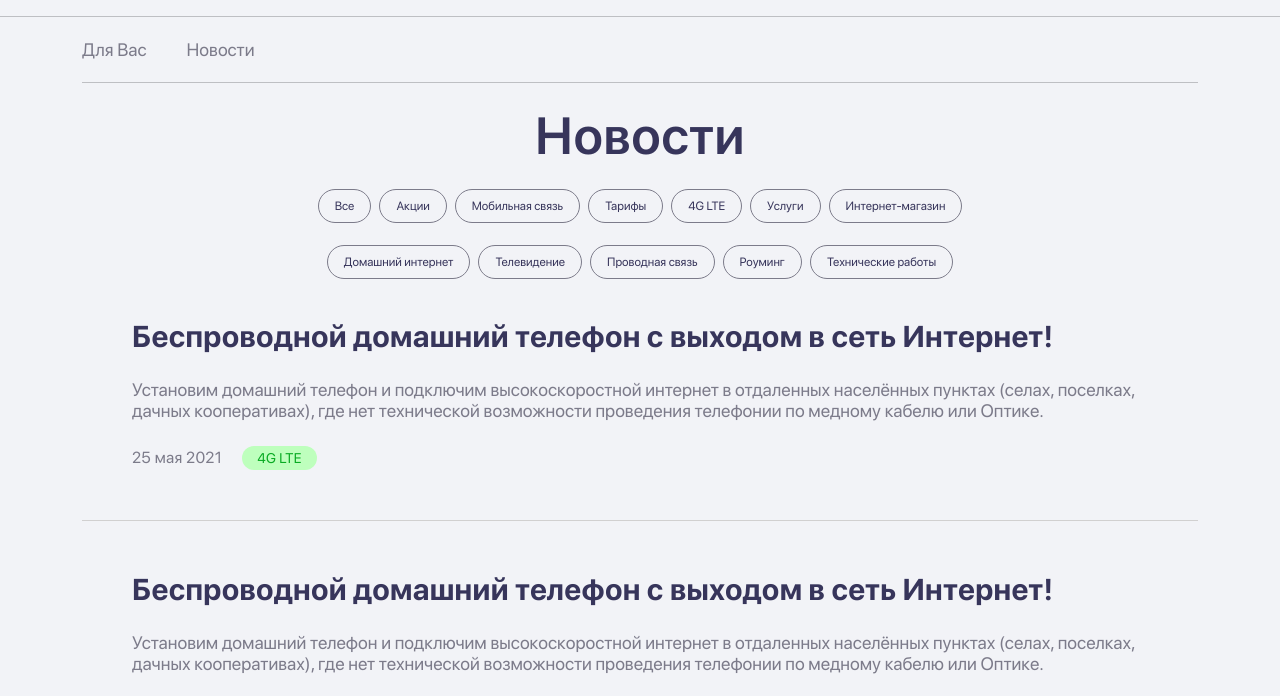
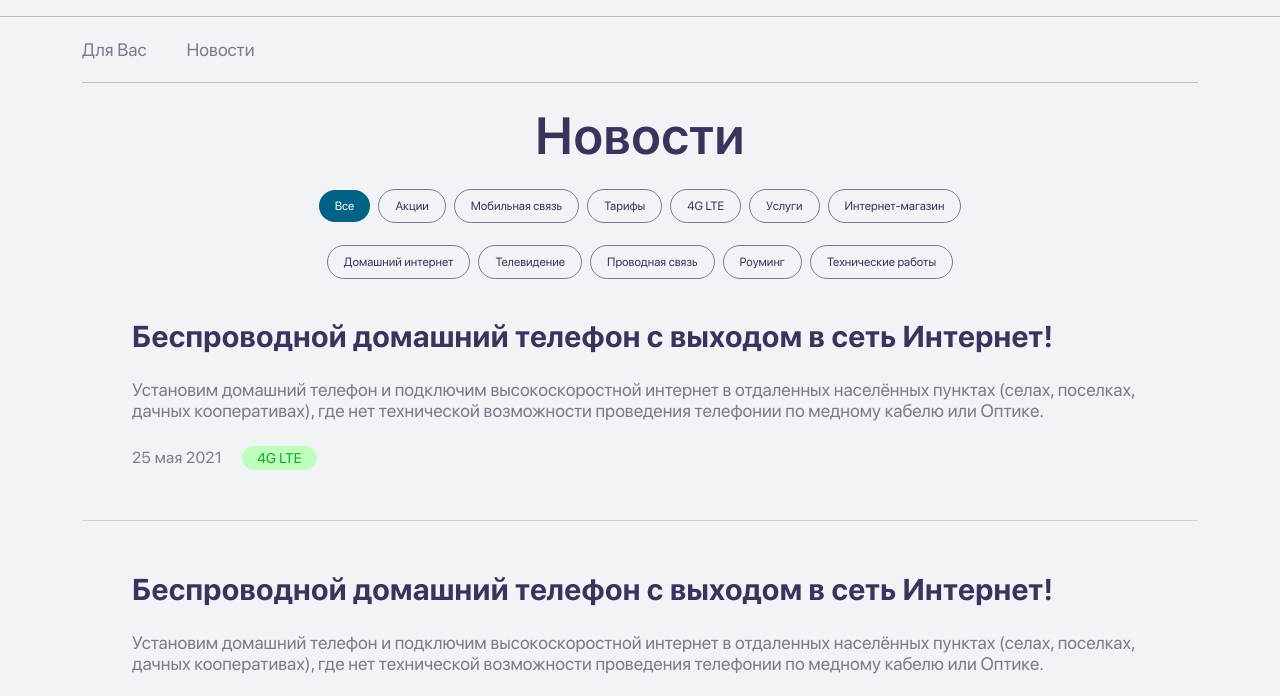
Before and after one commit to sgu6ena/idc, a plain HTML site: page news.html in a window 1280 px wide. Shown: the part 81-777 px from the top of the page. Drawn offline with nearby package versions, Linux system fonts and the light colour scheme.

Commit message:
Add files via upload

```diff
--- a/style/news.css
+++ b/style/news.css
@@ -184,7 +184,11 @@ hr {
     background: var(--background-color);
     border: 1px solid var(--text-second);
     border-radius: 32px;
-
+}
+.news-page-button-tag.active{
+    color: #fff;
+    background: var(--third-default);
+border:var(--third-default);
 }
 
 .news-page-item {
--- a/style/style.css
+++ b/style/style.css
@@ -56,7 +56,6 @@
     --swiper-theme-color: #F8F32B;
 
 
-    --gray-first
 }
 
 body {
@@ -1042,40 +1041,6 @@ border-radius: 20px;
 }
 
 
-/*
-.progress-bar{
-    background-color:#F2F3F7;
-     color: var(--second-accent);
-    height: 3px;
-    border: 1px transparent;
-}
-
-.progress-bar::-webkit-progress-bar {
-    -webkit-appearance: none;
-    width: 200px;
-    height: 3px;
-    color: var(--second-accent);
-    background-color:#F2F3F7;
-    border: 1px transparent;
-}
-
-
-.progress-bar::-webkit-progress-value {
-    color: var(--second-accent);
-    height: 3px;
-    background: var(--second-accent);
-    border: 0px transparent;
-}
-
-.progress-bar::-moz-progress-bar{
-    color: var(--second-accent);
-    background: var(--second-accent);
-}
-
-
-
-*/
-
 .tariff-details-other-icon {
     margin-right: 12px;
 }
```
